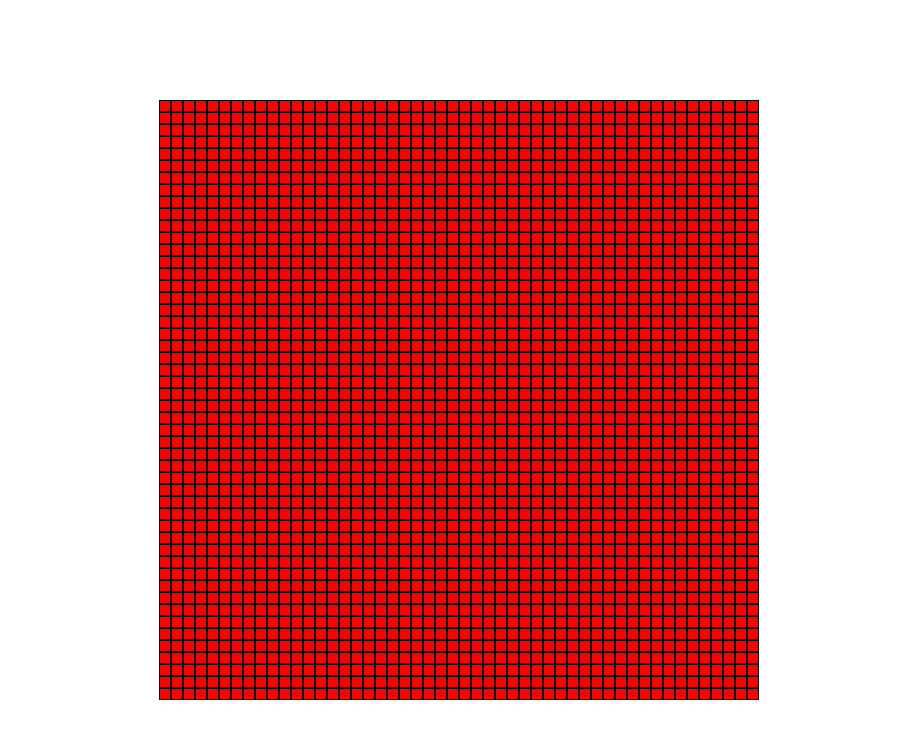
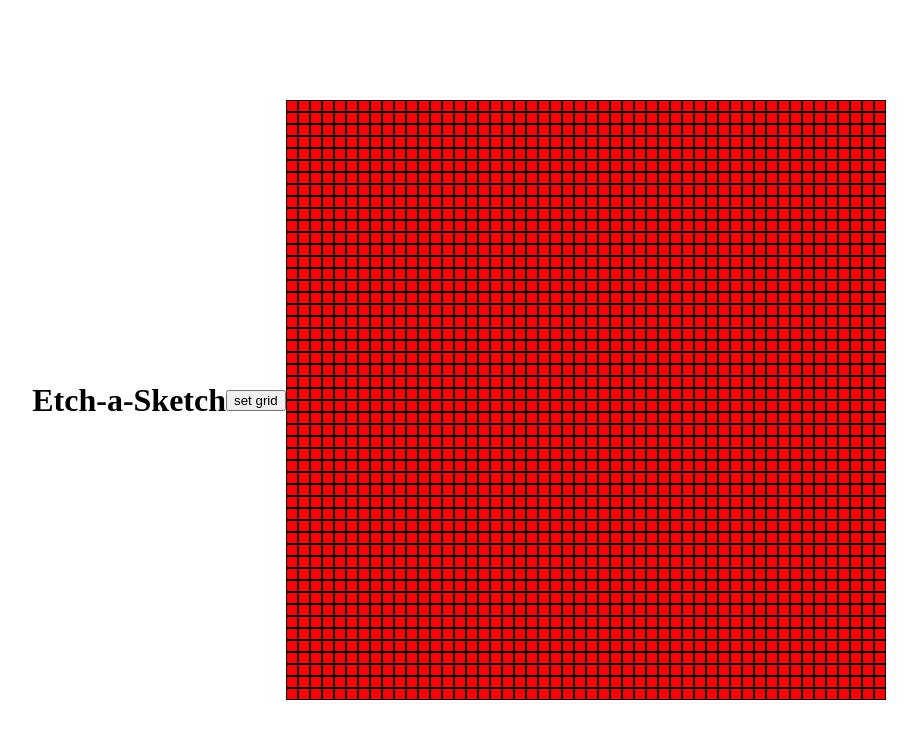
Before and after one commit to JohnCJr/etch-a-sketch, a plain HTML site: page index.html in a window 1280 px wide. Shown: the whole page, without its empty margins (181-1098 px from the left). Drawn offline with Linux system fonts and the light colour scheme.

Commit message:
Added h1 and button tags
The h1 contains the title and the button will be used to give the user
the ability to select the layout of the grid.

```diff
--- a/index.html
+++ b/index.html
@@ -7,6 +7,8 @@
     <link rel="stylesheet" href="./styles.css" />
   </head>
   <body>
+    <h1>Etch-a-Sketch</h1>
+    <button type="button">set grid</button>
     <div class="container"></div>
     <script type="text/javascript" src="./script.js"></script>
   </body>
```
